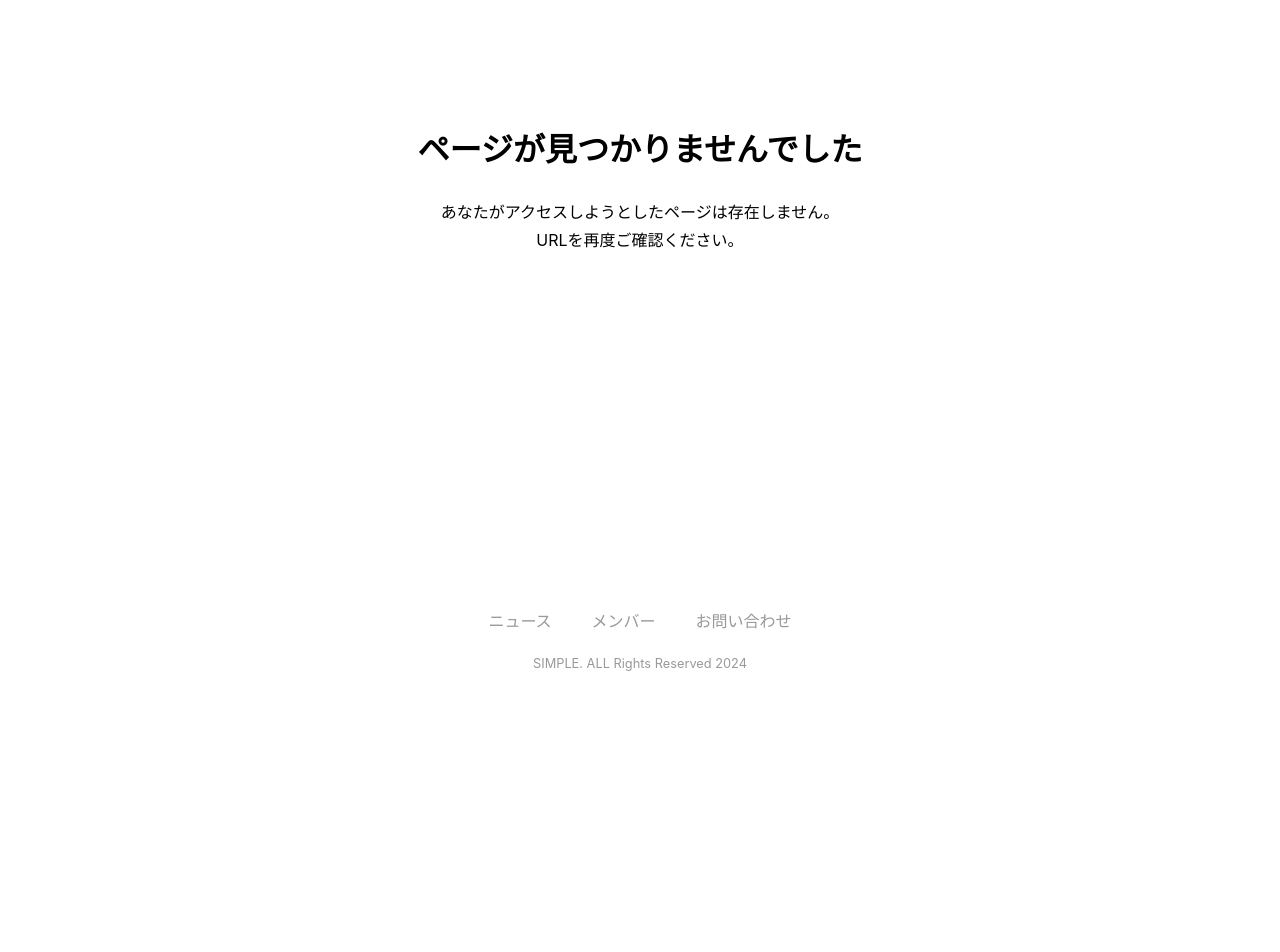
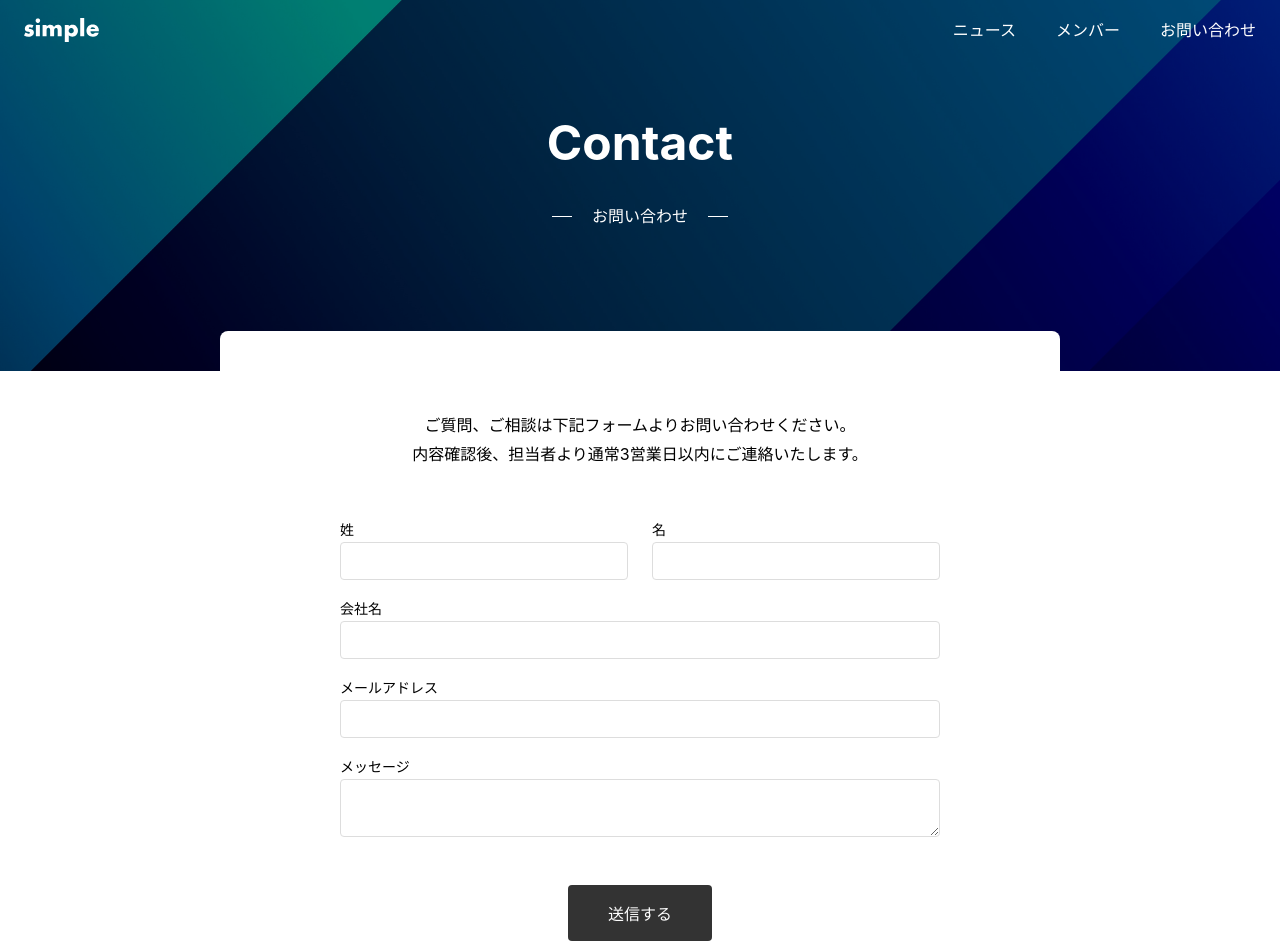
Before and after one commit to gura0415/headless-cms, a Next.js app: page /contact in a window 1280 px wide. Before the commit this address had no page. Shown: the top 952 px of the page. Before the commit the page ends 800 px from the top, so only its background shows below. Built offline with nearby package versions, Linux system fonts and the light colour scheme.

Commit message:
Complete up to chapter 9

```diff
--- /dev/null
+++ b/app/_actions/contact.ts
@@ -0,0 +1,115 @@
+"use server";
+
+function validateEmail(email: string) {
+  const pattern = /^[^\s@]+@[^\s@]+\.[^\s@]+$/;
+  return pattern.test(email);
+}
+
+export async function createContactData(_prevState: any, formData: FormData) {
+  const rawFormData = {
+    lastname: formData.get("lastname") as string,
+    firstname: formData.get("firstname") as string,
+    company: formData.get("company") as string,
+    email: formData.get("email") as string,
+    message: formData.get("message") as string,
+  };
+
+  if (!rawFormData.lastname) {
+    return {
+      status: "error",
+      message: "姓を入力してください",
+    };
+  }
+
+  if (!rawFormData.firstname) {
+    return {
+      status: "error",
+      message: "名を入力してください",
+    };
+  }
+
+
+  if (!rawFormData.company) {
+    return {
+      status: "error",
+      message: "会社名を入力してください",
+    };
+  }
+
+
+  if (!rawFormData.email) {
+    return {
+      status: "error",
+      message: "メールアドレスを入力してください",
+    };
+  }
+
+
+  if (!validateEmail(rawFormData.email)) {
+    return {
+      status: "error",
+      message: "メールアドレスの形式が誤っています",
+    };
+  }
+
+  if (!rawFormData.message) {
+    return {
+      status: "error",
+      message: "メッセージを入力してください",
+    };
+  }
+
+  const result = await fetch(
+    `https://api.hsforms.com/submissions/v3/integration/submit/${process.env.HUBSPOT_PORTAL_ID}/${process.env.HUBSPOT_FORM_ID}`,
+    {
+      method: "POST",
+      headers: {
+        "Content-Type": "application/json",
+      },
+      body: JSON.stringify({
+        fields: [
+          {
+            objectTypeId: "0-1",
+            name: "lastname",
+            value: rawFormData.lastname,
+          },
+          {
+            objectTypeId: "0-1",
+            name: "firstname",
+            value: rawFormData.firstname,
+          },
+          {
+            objectTypeId: "0-1",
+            name: "company",
+            value: rawFormData.company,
+          },
+          {
+            objectTypeId: "0-1",
+            name: "email",
+            value: rawFormData.email,
+          },
+          {
+            objectTypeId: "0-1",
+            name: "message",
+            value: rawFormData.message,
+          },
+        ],
+      }),
+    }
+  );
+
+  try {
+    await result.json();
+  } catch (e) {
+    console.log(e);
+    return {
+      status: "error",
+      message: "お問い合わせに失敗しました",
+    };
+  }
+
+  return {
+    status: "success",
+    message: "OK",
+  };
+}
--- /dev/null
+++ b/app/_components/ContactForm/index.module.css
@@ -0,0 +1,73 @@
+.form {
+  max-width: 600px;
+  margin: 0 auto;
+}
+
+.item {
+  display: flex;
+  flex-direction: column;
+  flex: 1;
+  padding: 8px 0;
+}
+
+.horizontal {
+  display: flex;
+  justify-content: flex-start;
+  align-items: center;
+  width: 100%;
+  gap: 24px;
+}
+
+.label {
+  font-size: 14px;
+}
+
+.textfield {
+  border: 1px solid var(--color-border);
+  padding: 8px;
+  border-radius: 4px;
+  line-height: 1.5;
+  width: 100%;
+}
+
+.textarea {
+  border: 1px solid var(--color-border);
+  padding: 8px;
+  border-radius: 4px;
+  line-height: 1.5;
+  width: 100%;
+}
+
+.actions {
+  text-align: center;
+  margin-top: 40px;
+}
+
+.button {
+  border: none;
+  background-color: var(--color-button-primary);
+  padding: 16px 40px;
+  font-size: 16px;
+  border-radius: 4px;
+  color: var(--color-text-unpainted);
+  cursor: pointer;
+}
+
+.success {
+  background-color: var(--color-bg-sub);
+  text-align: center;
+  padding: 40px;
+  border-radius: var(--border-radius);
+}
+
+.error {
+  color: var(--color-text-error);
+  font-size: 14px;
+  margin-bottom: 8px;
+}
+
+@media (max-width: 640px) {
+  .success {
+    text-align: left;
+  }
+}
--- /dev/null
+++ b/app/_components/ContactForm/index.tsx
@@ -0,0 +1,57 @@
+"use client";
+
+import { createContactData } from "@/app/_actions/contact";
+import { useFormState } from "react-dom";
+import styles from "./index.module.css";
+
+const initialState = {
+  status: "",
+  message: "",
+};
+
+export default function ContactForm() {
+  const [state, formAction] = useFormState(createContactData, initialState);
+  console.log(state);
+  if (state.status === "success") {
+    return (
+      <p className={styles.success}>
+        お問い合わせいただき、ありがとうございます。
+        <br />
+        お返事まで今しばらくお待ちください。
+      </p>
+    );
+  }
+
+  return (
+    <form className={styles.form} action={formAction}>
+      <div className={styles.horizontal}>
+        <div className={styles.item}>
+          <label className={styles.label} htmlFor="lastname">姓</label>
+          <input type="text" name="lastname" id="lastname" className={styles.textfield} />
+        </div>
+        <div className={styles.item}>
+          <label className={styles.label} htmlFor="firstname">名</label>
+          <input type="text" name="firstname" id="firstname" className={styles.textfield} />
+        </div>
+      </div>
+      <div className={styles.item}>
+        <label className={styles.label} htmlFor="company">会社名</label>
+        <input type="text" name="company" id="company" className={styles.textfield} />
+      </div>
+      <div className={styles.item}>
+        <label className={styles.label} htmlFor="email">メールアドレス</label>
+        <input type="email" name="email" id="email" className={styles.textfield} />
+      </div>
+      <div className={styles.item}>
+        <label className={styles.label} htmlFor="message">メッセージ</label>
+        <textarea name="message" id="message" className={styles.textarea} />
+      </div>
+      <div className={styles.actions}>
+        {state.status === "error" && (
+          <p className={styles.error}>{state.message}</p>
+        )}
+        <input type="submit" value="送信する" className={styles.button} />
+      </div>
+    </form>
+  )
+}
--- /dev/null
+++ b/app/contact/layout.tsx
@@ -0,0 +1,15 @@
+import Hero from "@/app/_components/Hero";
+import Sheet from "@/app/_components/Sheet";
+
+type Props = {
+  children: React.ReactNode;
+}
+
+export default function RootLayout({ children }: Props) {
+  return (
+    <>
+      <Hero title="Contact" sub="お問い合わせ" />
+      <Sheet>{children}</Sheet>
+    </>
+  );
+}
--- /dev/null
+++ b/app/contact/page.module.css
@@ -0,0 +1,10 @@
+.text {
+  text-align: center;
+  margin-bottom: 40px;
+}
+
+@media (max-width: 640px) {
+  .text {
+    text-align: left;
+  }
+}
--- /dev/null
+++ b/app/contact/page.tsx
@@ -0,0 +1,15 @@
+import ContactForm from "@/app/_components/ContactForm";
+import styles from "./page.module.css";
+
+export default function Page() {
+  return (
+    <div className={styles.container}>
+      <p className={styles.text}>
+        ご質問、ご相談は下記フォームよりお問い合わせください。
+        <br />
+        内容確認後、担当者より通常3営業日以内にご連絡いたします。
+      </p>
+      <ContactForm />
+    </div>
+  );
+}
```
